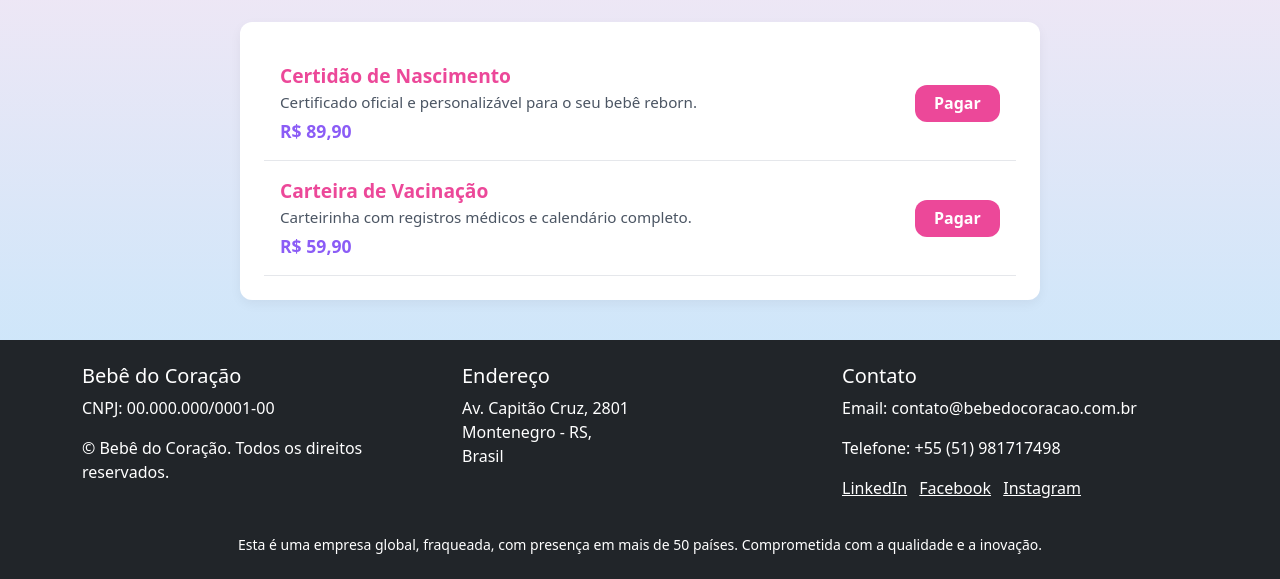
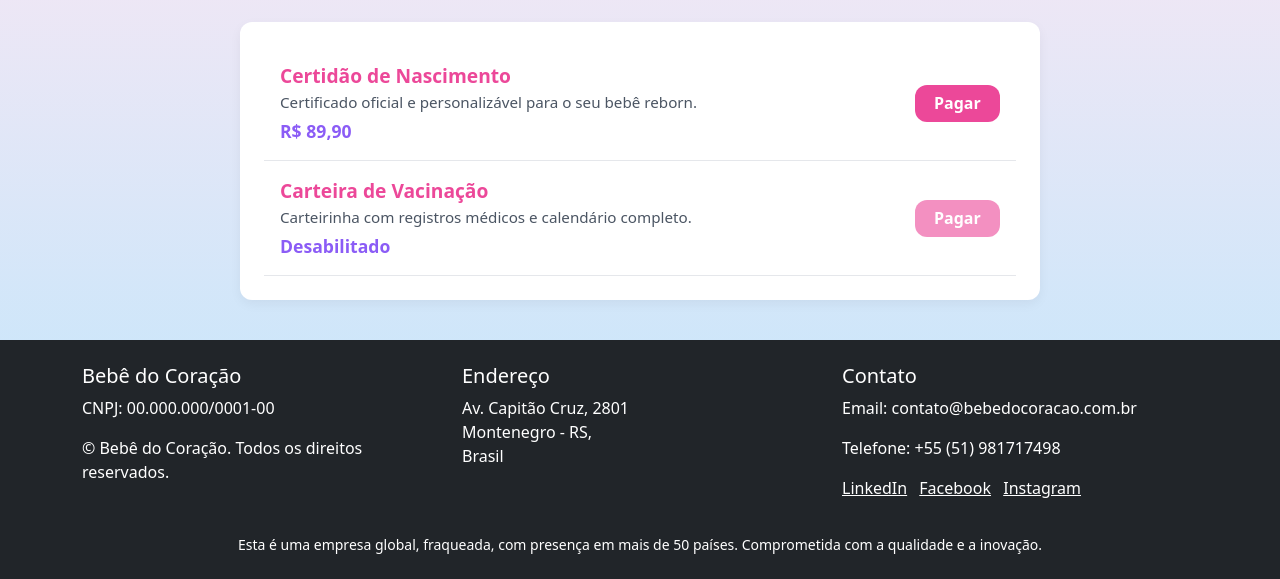
Before and after one commit to manoperalta/registroreborn, a Django app: page /pay/ in a window 1280 px wide. Shown: the part 172-751 px from the top of the page. Run offline with Django 5.2, Linux system fonts and the light colour scheme.

Commit message:
Disable button pay Carteira

```diff
--- a/pay/templates/pay/products.html
+++ b/pay/templates/pay/products.html
@@ -99,6 +99,11 @@
     .btn-buy:hover {
       background-color: var(--primary-hover);
     }
+    .disabled-btn {
+      opacity: 0.6;
+      cursor: not-allowed;
+      pointer-events: none; /* impede o clique */
+    }
 
     @keyframes fadeIn {
       from {
@@ -110,6 +115,7 @@
         transform: translateY(0);
       }
     }
+
 </style>
 
 <header>
@@ -134,9 +140,9 @@
     <div class="product-info">
       <div class="product-name">Carteira de Vacinação</div>
       <div class="product-details">Carteirinha com registros médicos e calendário completo.</div>
-      <div class="product-price">R$ 59,90</div>
+      <div class="product-price">Desabilitado</div>
     </div>
-    <button class="btn-buy" onclick="pagar(1, 'Carteira de Vacinação', 59.90)">Pagar</button>
+    <button class="btn-buy disabled-btn" onclick="pagar(1, 'Carteira de Vacinação', 59.90)">Pagar</button>
   </div>
 
 </div>
```
